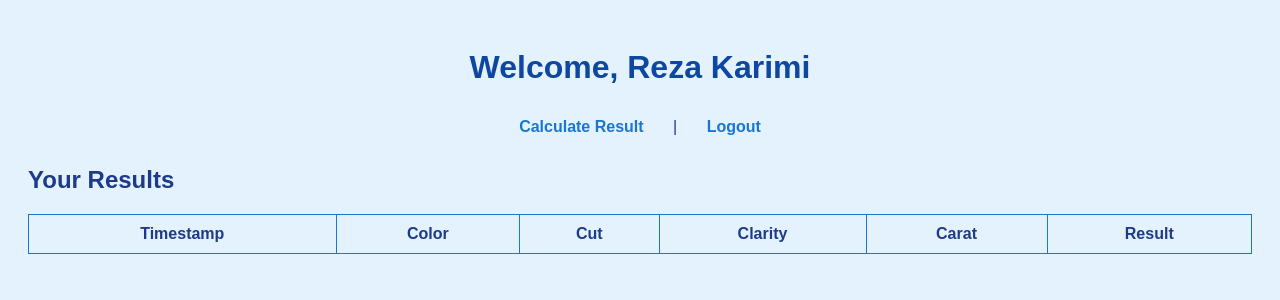
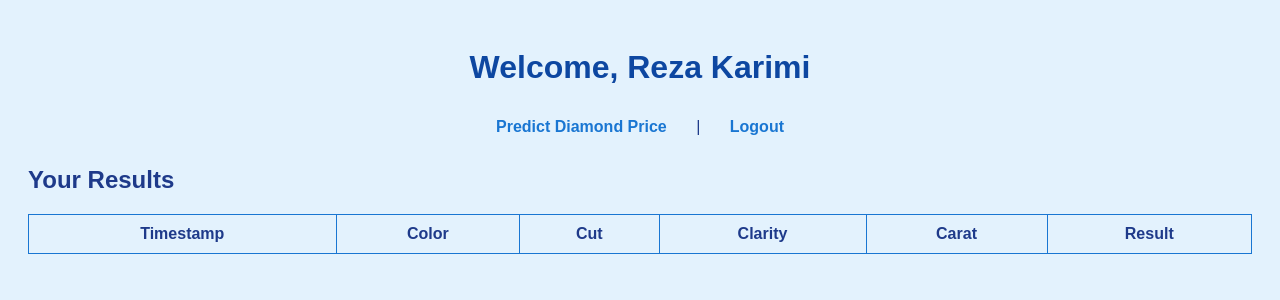
Before and after one commit to ManeliWorks/ex_cicd_mlflow, a Flask app: page /profile in a window 1280 px wide. Shown: the top 300 px of the page. Run offline with Flask 3, Linux system fonts and the light colour scheme; a user stored in the database is signed in; lists and menus that the app fills with data are empty.

Commit message:
minor changes in front

```diff
--- a/Flask_APP/templates/home.html
+++ b/Flask_APP/templates/home.html
@@ -7,7 +7,7 @@
     <title>Home</title>
 </head>
 <body>
-    <h1>Welcome to the Diamond Estimation App</h1>
+    <h1>Welcome to the Diamond Price Estimation App</h1>
 
     {% with messages = get_flashed_messages(with_categories=true) %}
     {% if messages %}
--- a/Flask_APP/templates/profile.html
+++ b/Flask_APP/templates/profile.html
@@ -21,7 +21,7 @@
     {% endwith %}
 
     <nav>
-        <a href="{{ url_for('main.result') }}">Calculate Result</a> |
+        <a href="{{ url_for('main.result') }}">Predict Diamond Price</a> |
         <a href="{{ url_for('main.logout') }}">Logout</a>
     </nav>
 
```
